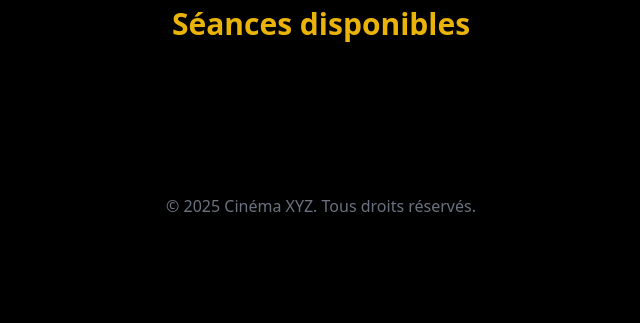
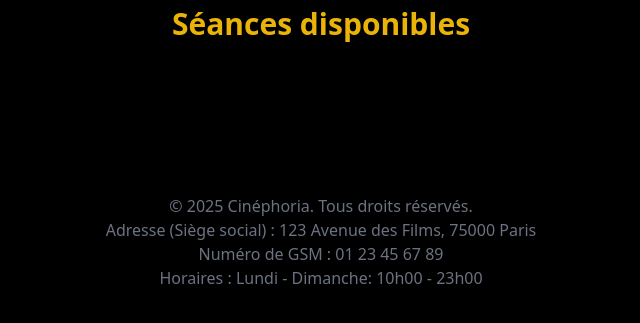
Before and after one commit to kyllian-claveau/CinephoriaV2, a Symfony app: template templates/show_film.html.twig in a window 1280 px wide. Shown: the part 278-601 px from the top of the page, without its empty margins (319-959 px from the left). Run offline with Twig, Linux system fonts and the light colour scheme; the template is opened without the code that fills it, so the values that code supplies are empty; style sheets or scripts are compiled from the project's sources; some libraries are stand-ins or nearby versions.

Commit message:
Add footer on layout section

```diff
--- a/templates/layouts/base.html.twig
+++ b/templates/layouts/base.html.twig
@@ -15,5 +15,6 @@
     <body class="font-sans bg-black text-white">
     {% include "layouts/header.html.twig" %}
         {% block content %}{% endblock %}
+    {% include "layouts/footer.html.twig" %}
     </body>
 </html>
--- /dev/null
+++ b/templates/layouts/footer.html.twig
@@ -0,0 +1,6 @@
+<footer class="bg-black py-6 text-center text-gray-500">
+    <p>&copy; 2025 Cinéphoria. Tous droits réservés.</p>
+    <p>Adresse (Siège social) : 123 Avenue des Films, 75000 Paris</p>
+    <p>Numéro de GSM : 01 23 45 67 89</p>
+    <p>Horaires : Lundi - Dimanche: 10h00 - 23h00</p>
+</footer>
--- a/templates/reservation.html.twig
+++ b/templates/reservation.html.twig
@@ -81,8 +81,4 @@
             </div>
         </div>
     </section>
-
-    <footer class="bg-black py-6 text-center text-gray-500">
-        <p>&copy; 2025 Cinéma XYZ. Tous droits réservés.</p>
-    </footer>
 {% endblock %}
--- a/templates/show_film.html.twig
+++ b/templates/show_film.html.twig
@@ -41,8 +41,4 @@
             </div>
         </div>
     </section>
-
-    <footer class="bg-black py-6 text-center text-gray-500">
-        <p>&copy; 2025 Cinéma XYZ. Tous droits réservés.</p>
-    </footer>
 {% endblock %}
```
Also changed, not shown: templates/contact.html.twig (+0 -7 lines), templates/films.html.twig (+0 -7 lines), templates/index.html.twig (+1 -6 lines).
